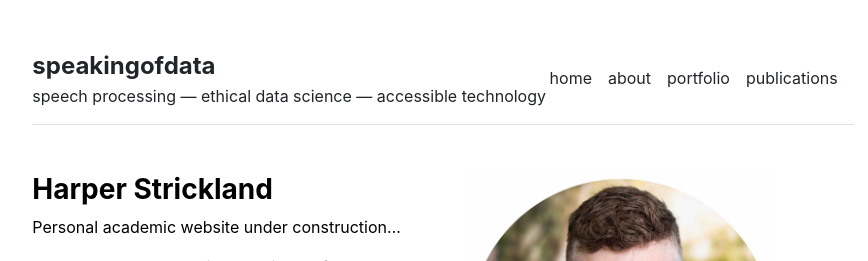
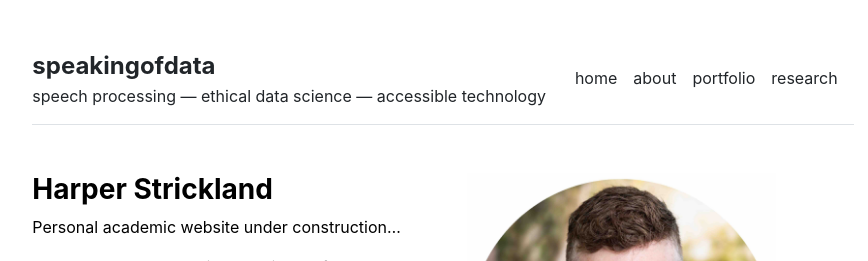
Before and after one commit to speakingofdata/speakingofdata.github.io, a Jekyll site: the page built from index.md, in a window 1280 px wide. Shown: the top 261 px of the page, without its empty margins (197-1065 px from the left). Built offline with Jekyll 4.4.1, drawn with Linux system fonts in a browser that asks for light colours.

Commit message:
Update settings.yml

```diff
--- a/_data/settings.yml
+++ b/_data/settings.yml
@@ -2,7 +2,7 @@ menu:
 - {name: 'home', url: '/'}
 - {name: 'about', url: '/about'}
 - {name: 'portfolio', url: '/portfolio'}
-- {name: 'publications', url: '/publications'}
+- {name: 'research', url: '/research'}
 
 courses:
 - {name: 'Vector Calculus', url: 'vector-calculus'}
```
